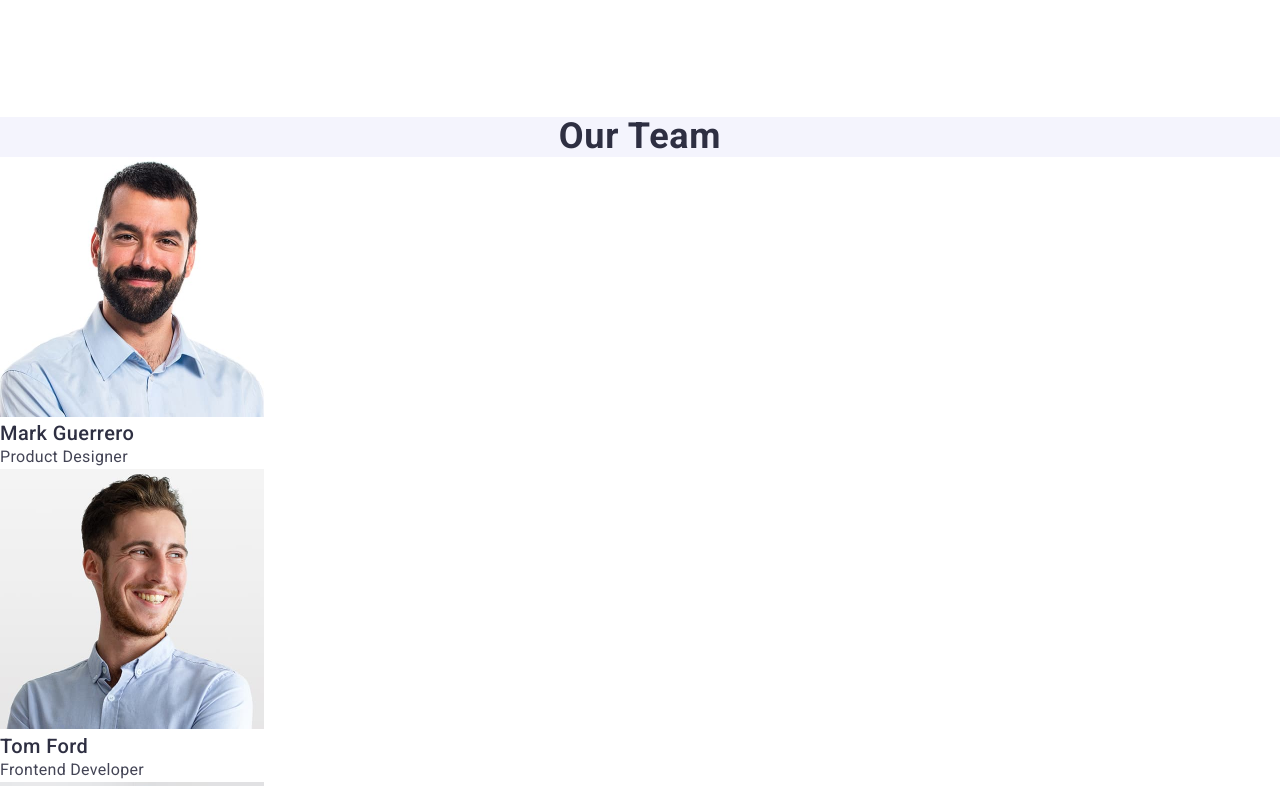
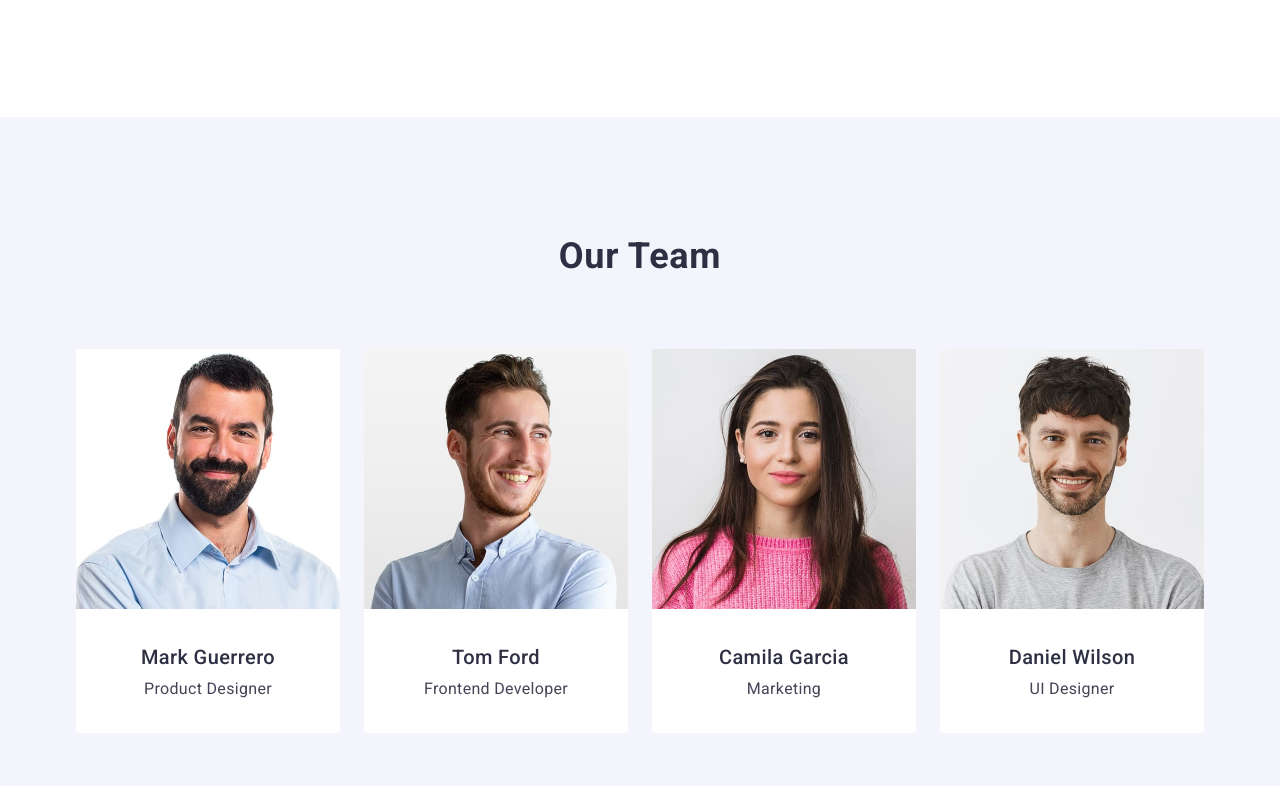
Before and after one commit to TaliaZcoder/goit-markup-hw-03, a plain HTML site: page index.html in a window 1280 px wide. Shown: the part 1004-1790 px from the top of the page. Drawn offline with nearby package versions, Linux system fonts and the light colour scheme.

Commit message:
add section team

```diff
--- a/css/styles.css
+++ b/css/styles.css
@@ -201,6 +201,12 @@ button {
     letter-spacing: 0.02em;
 }
 
+.team-container {
+    padding-top: 120px;
+    padding-bottom: 120px;
+    margin: 0 auto;
+}
+
 .title-team {
     font-size: 36px;
     line-height: 111%;
@@ -208,6 +214,17 @@ button {
     text-align: center;
     color: #2e2f42;
     text-transform: capitalize;
+    padding-bottom: 72px;
+}
+
+.lista-team {
+    display: flex;
+    gap: 24px;
+}
+
+.descr-img-team {
+    margin: 32px 16px;
+    text-align: center;
 }
 
 .team-member {
@@ -216,6 +233,7 @@ button {
     line-height: 120%;
     letter-spacing: 0.02em;
     color:  #2e2f42;
+    padding-bottom: 8px;
  }
 
  .post {
@@ -223,8 +241,10 @@ button {
     letter-spacing: 0.02em;
  }
 
- .lista-team {
-    background-color: #FFFFFF
+ .item-team {
+    background-color: #FFFFFF;
+    width: calc((100% - 72px) / 4);
+    border-radius: 0 0 4px 4px;
  }
 
  .title-portfolio {
--- a/index.html
+++ b/index.html
@@ -74,30 +74,39 @@
         </section>
 
         <section class="section-our-team">
+            <div class="container team-container">
             <h2 class="title-team">Our Team</h2>
-            <ul>
-                <li class="lista-team">
+            <ul class="lista-team">
+                <li class="item-team">
                     <img src="./images/img-3.jpg" alt="photo of Mark Guerrero" width="264" height="260">
+                    <div class="descr-img-team">
                     <h3 class="team-member">Mark Guerrero</h3>
                     <p class="post">Product Designer</p>
+                    </div>
                 </li>
-                <li class="lista-team">
+                <li class="item-team">
                     <img src="./images/img-2.jpg" alt="photo of Tom Ford" width="264" height="260">
+                    <div class="descr-img-team">
                     <h3 class="team-member">Tom Ford</h3>
                     <p class="post">Frontend Developer</p>
+                    </div>
                 </li>
-                <li class="lista-team">
+                <li class="item-team">
                     <img src="./images/img-1.jpg" alt="photo of Camila Garcia" width="264" height="260">
+                    <div class="descr-img-team">
                     <h3 class="team-member">Camila Garcia</h3>
                     <p class="post">Marketing</p>
+                    </div>
                 </li>
-                <li class="lista-team">
+                <li class="item-team">
                     <img src="./images/img.jpg" alt="photo of Daniel Wilson" width="264" height="260">
+                    <div class="descr-img-team">
                     <h3 class="team-member">Daniel Wilson</h3>
                     <p class="post">UI Designer</p>
+                    </div>
                 </li>
             </ul>
-
+            </div>
         </section>
         <section>
             <h2 class="title-portfolio">Our Portfolio</h2>
```
